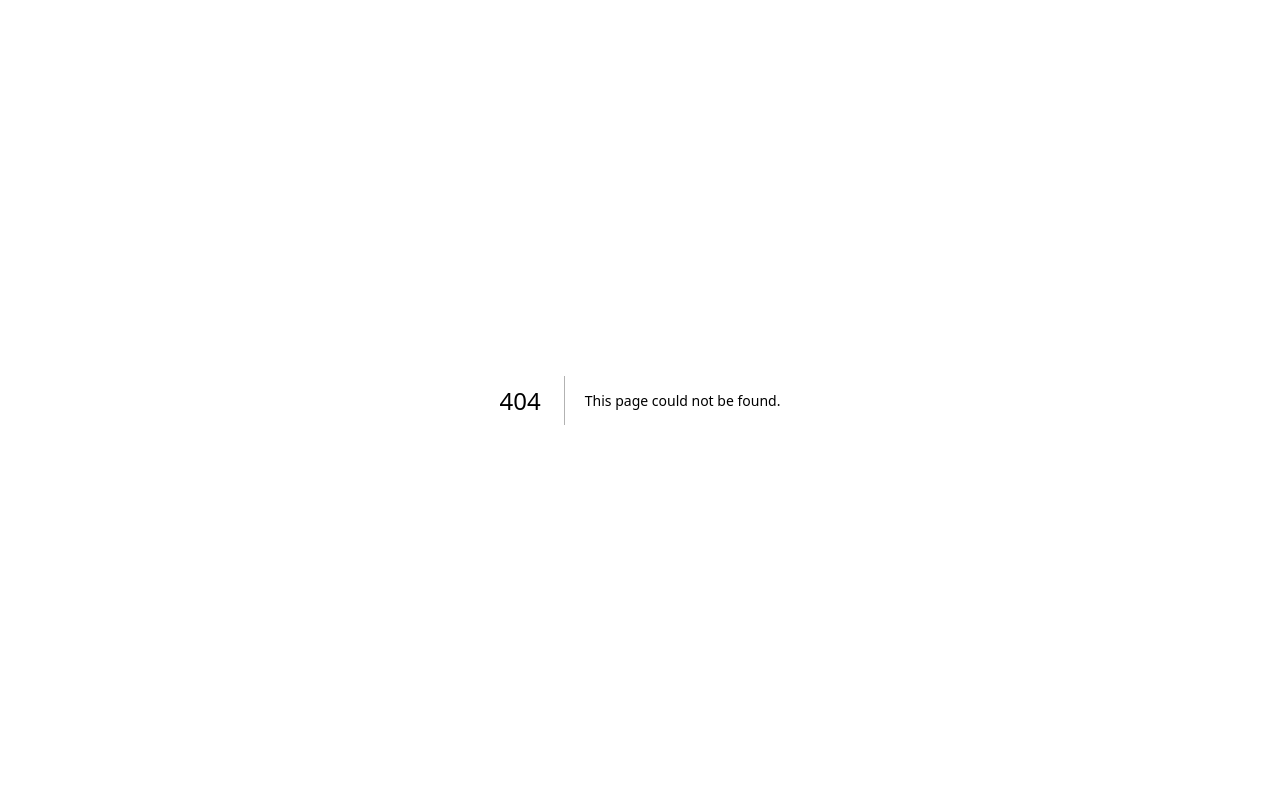
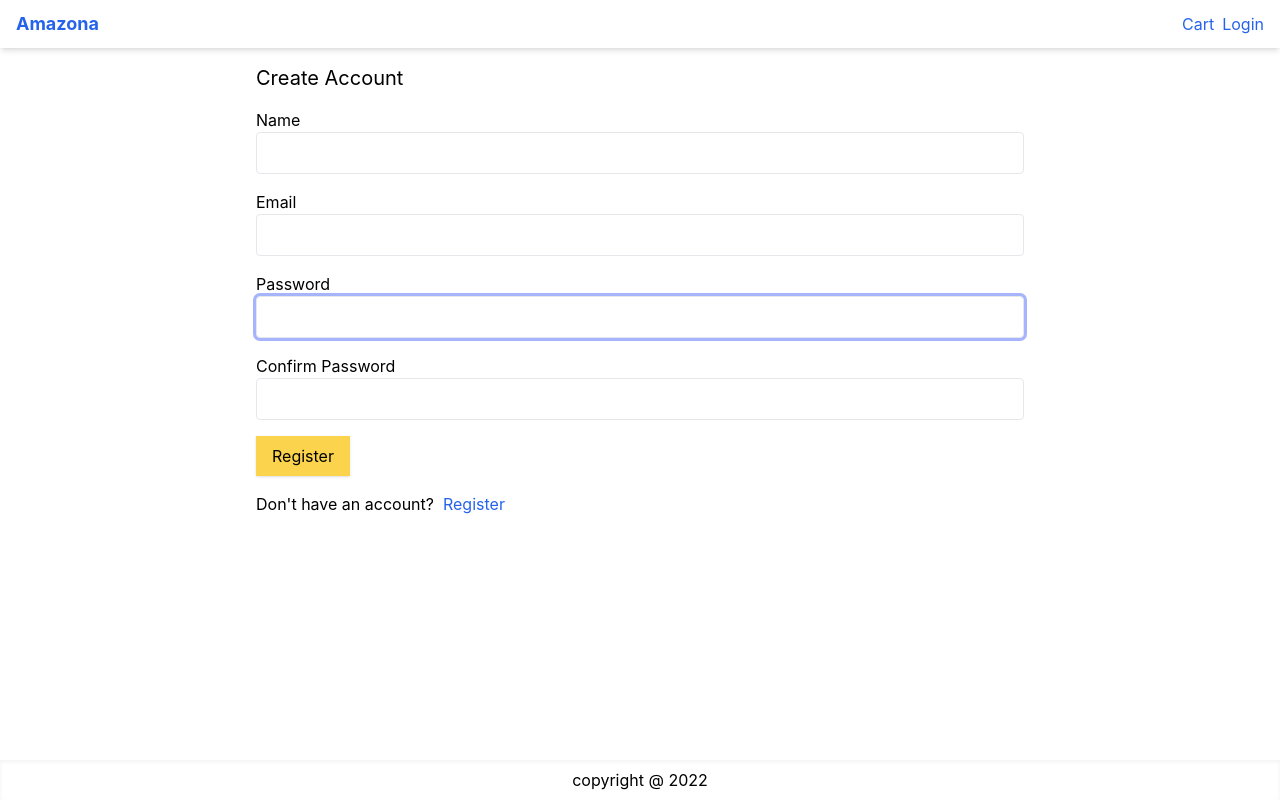
Before and after one commit to alimoinijazani/next-tailwind-amazona, a Next.js app: page /register in a window 1280 px wide. Before the commit this address had no page. Built offline with nearby package versions, Linux system fonts and the light colour scheme; no server answers.

Commit message:
register and api

```diff
--- /dev/null
+++ b/pages/api/auth/signup.js
@@ -0,0 +1,51 @@
+import bcryptjs from 'bcryptjs';
+import db from './../../../utils/db';
+import User from './../../../Model/user';
+
+
+async function handler(req, res) {
+  if (req.method !== 'POST') {
+    return;
+  }
+  const { name, email, password } = req.body;
+  if (
+    !name ||
+    !email ||
+    !email.includes('@') ||
+    !password ||
+    password.trim().length < 5
+  ) {
+    res.status(422).json({
+      message: 'Validation error',
+    });
+    return;
+  }
+
+  await db.connect();
+
+  const existingUser = await User.findOne({ email: email });
+  if (existingUser) {
+    res.status(422).json({ message: 'User exists already!' });
+    await db.disconnect();
+    return;
+  }
+
+  const newUser = new User({
+    name,
+    email,
+    password: bcryptjs.hashSync(password),
+    isAdmin: false,
+  });
+
+  const user = await newUser.save();
+  await db.disconnect();
+  res.status(201).send({
+    message: 'Created user!',
+    _id: user._id,
+    name: user.name,
+    email: user.email,
+    isAdmin: user.isAdmin,
+  });
+}
+
+export default handler;
--- /dev/null
+++ b/pages/register.js
@@ -0,0 +1,142 @@
+import Link from 'next/link';
+import React, { useEffect } from 'react';
+import { signIn, useSession } from 'next-auth/react';
+import { useForm } from 'react-hook-form';
+import Layout from '../components/Layout';
+import { getError } from '../utils/error';
+import { toast } from 'react-toastify';
+import { useRouter } from 'next/router';
+import axios from 'axios';
+
+export default function LoginScreen() {
+  const { data: session } = useSession();
+
+  const router = useRouter();
+  const { redirect } = router.query;
+
+  useEffect(() => {
+    if (session?.user) {
+      router.push(redirect || '/');
+    }
+  }, [router, session, redirect]);
+
+  const {
+    handleSubmit,
+    register,
+    getValues,
+    formState: { errors },
+  } = useForm();
+  const submitHandler = async ({ name, email, password }) => {
+    try {
+      await axios.post('/api/auth/signup', {
+        name,
+        email,
+        password,
+      });
+
+      const result = await signIn('credentials', {
+        redirect: false,
+        email,
+        password,
+      });
+      if (result.error) {
+        toast.error(result.error);
+      }
+    } catch (err) {
+      toast.error(getError(err));
+    }
+  };
+  return (
+    <Layout title="Create Account">
+      <form
+        className="mx-auto max-w-screen-md"
+        onSubmit={handleSubmit(submitHandler)}
+      >
+        <h1 className="mb-4 text-xl">Create Account</h1>
+        <div className="mb-4">
+          <label htmlFor="name">Name</label>
+          <input
+            type="text"
+            className="w-full"
+            id="name"
+            autoFocus
+            {...register('name', {
+              required: 'Please enter name',
+            })}
+          />
+          {errors.name && (
+            <div className="text-red-500">{errors.name.message}</div>
+          )}
+        </div>
+
+        <div className="mb-4">
+          <label htmlFor="email">Email</label>
+          <input
+            type="email"
+            {...register('email', {
+              required: 'Please enter email',
+              pattern: {
+                value: /^[a-zA-Z0-9_.+-]+@[a-zA-Z0-9-]+.[a-zA-Z0-9-.]+$/i,
+                message: 'Please enter valid email',
+              },
+            })}
+            className="w-full"
+            id="email"
+          ></input>
+          {errors.email && (
+            <div className="text-red-500">{errors.email.message}</div>
+          )}
+        </div>
+        <div className="mb-4">
+          <label htmlFor="password">Password</label>
+          <input
+            type="password"
+            {...register('password', {
+              required: 'Please enter password',
+              minLength: { value: 6, message: 'password is more than 5 chars' },
+            })}
+            className="w-full"
+            id="password"
+            autoFocus
+          ></input>
+          {errors.password && (
+            <div className="text-red-500 ">{errors.password.message}</div>
+          )}
+        </div>
+        <div className="mb-4">
+          <label htmlFor="confirmPassword">Confirm Password</label>
+          <input
+            className="w-full"
+            type="password"
+            id="confirmPassword"
+            {...register('confirmPassword', {
+              required: 'Please enter confirm password',
+              validate: (value) => value === getValues('password'),
+              minLength: {
+                value: 6,
+                message: 'confirm password is more than 5 chars',
+              },
+            })}
+          />
+          {errors.confirmPassword && (
+            <div className="text-red-500 ">
+              {errors.confirmPassword.message}
+            </div>
+          )}
+          {errors.confirmPassword &&
+            errors.confirmPassword.type === 'validate' && (
+              <div className="text-red-500 ">Password do not match</div>
+            )}
+        </div>
+
+        <div className="mb-4 ">
+          <button className="primary-button">Register</button>
+        </div>
+        <div className="mb-4 ">
+          Don&apos;t have an account? &nbsp;
+          <Link href={`/register?redirect=${redirect || '/'}`}>Register</Link>
+        </div>
+      </form>
+    </Layout>
+  );
+}
```
